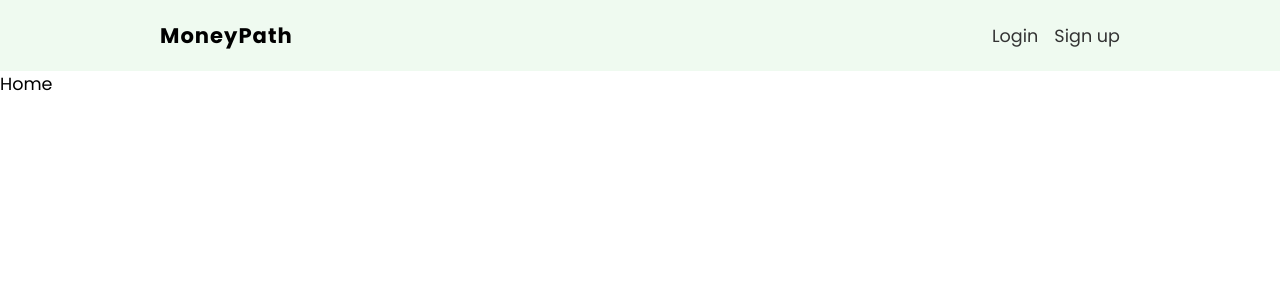
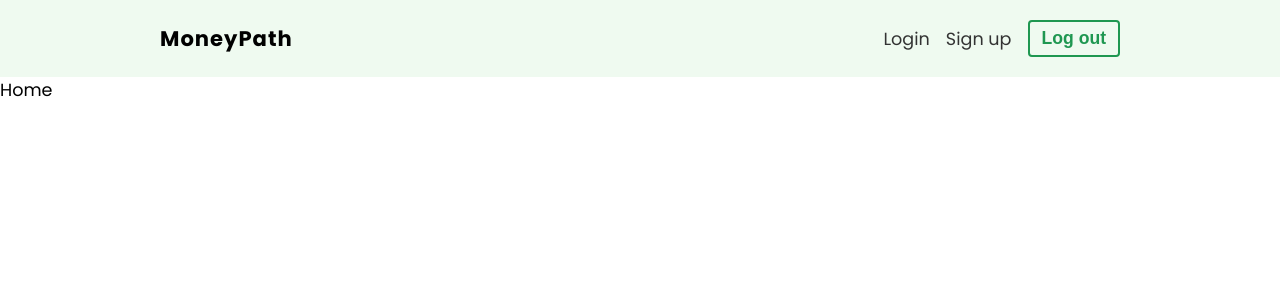
Before and after one commit to bwong-yh/finance-tracker, a React (Create React App) app: page / in a window 1280 px wide. Shown: the top 300 px of the page. Built offline with nearby package versions, Linux system fonts and the light colour scheme.

Commit message:
implement use useLogout hook

```diff
--- a/src/components/Navbar/Navbar.js
+++ b/src/components/Navbar/Navbar.js
@@ -1,7 +1,12 @@
 import { NavLink } from 'react-router-dom';
 import './Navbar.css';
 
+// hooks
+import useLogout from '../../hooks/useLogout';
+
 const Navbar = () => {
+  const { logout } = useLogout();
+
   return (
     <nav className='navbar'>
       <ul>
@@ -12,6 +17,11 @@
         <li>
           <NavLink to='/signup'>Sign up</NavLink>
         </li>
+        <li>
+          <button className='btn' onClick={logout}>
+            Log out
+          </button>
+        </li>
       </ul>
     </nav>
   );
--- a/src/hooks/useLogout.js
+++ b/src/hooks/useLogout.js
@@ -1,10 +1,11 @@
 import { useState } from 'react';
 
 // firebase
+import { auth } from '../firebase/config';
 import { signOut } from 'firebase/auth';
 
 // hooks
-import useAuthContext from './useAuthContextß';
+import useAuthContext from './useAuthContext';
 
 const useLogout = () => {
   const [error, setError] = useState(null);
@@ -16,7 +17,7 @@
     setIsPending(true);
 
     try {
-      await signOut();
+      await signOut(auth);
 
       dispatch({ type: 'LOGOUT' });
 
```
